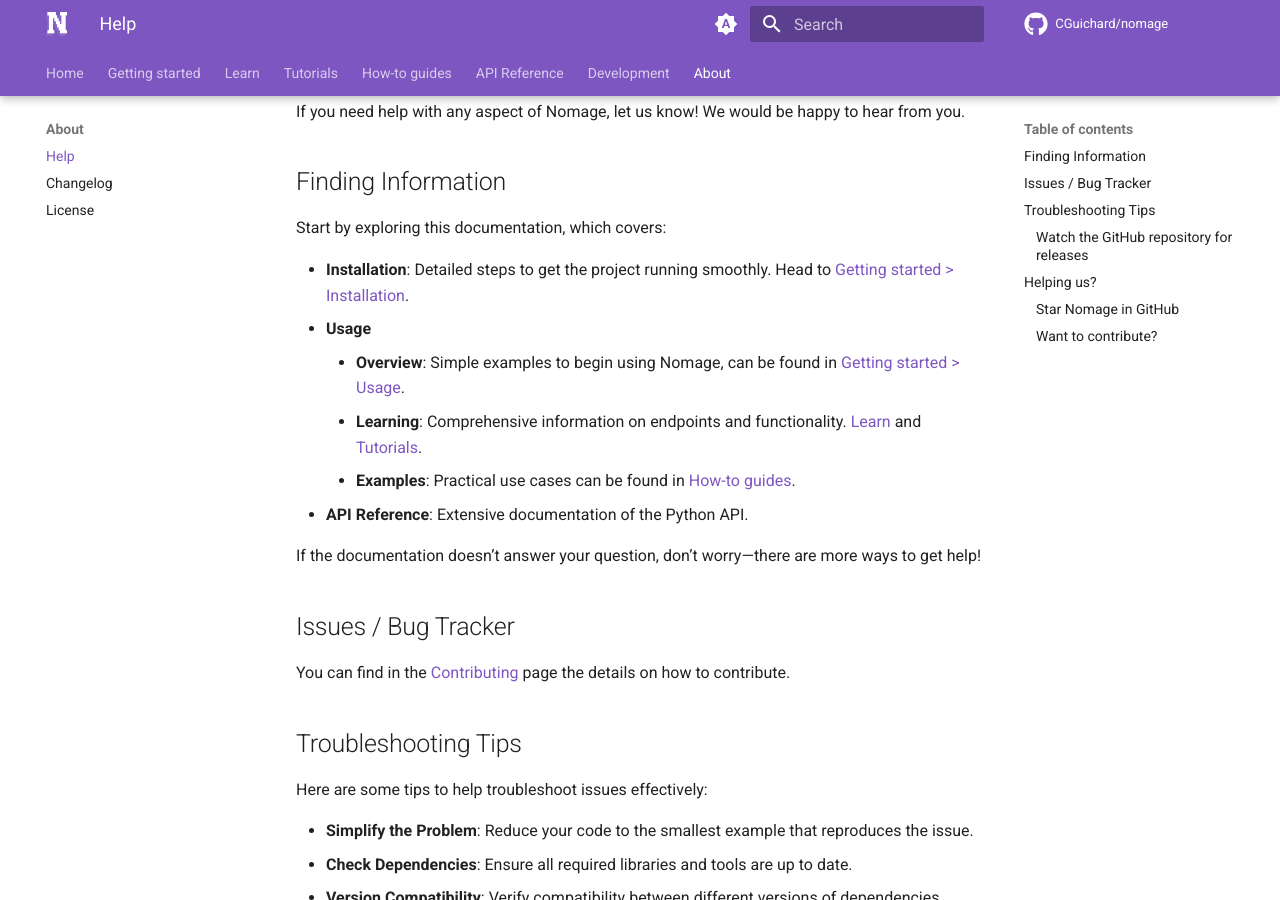
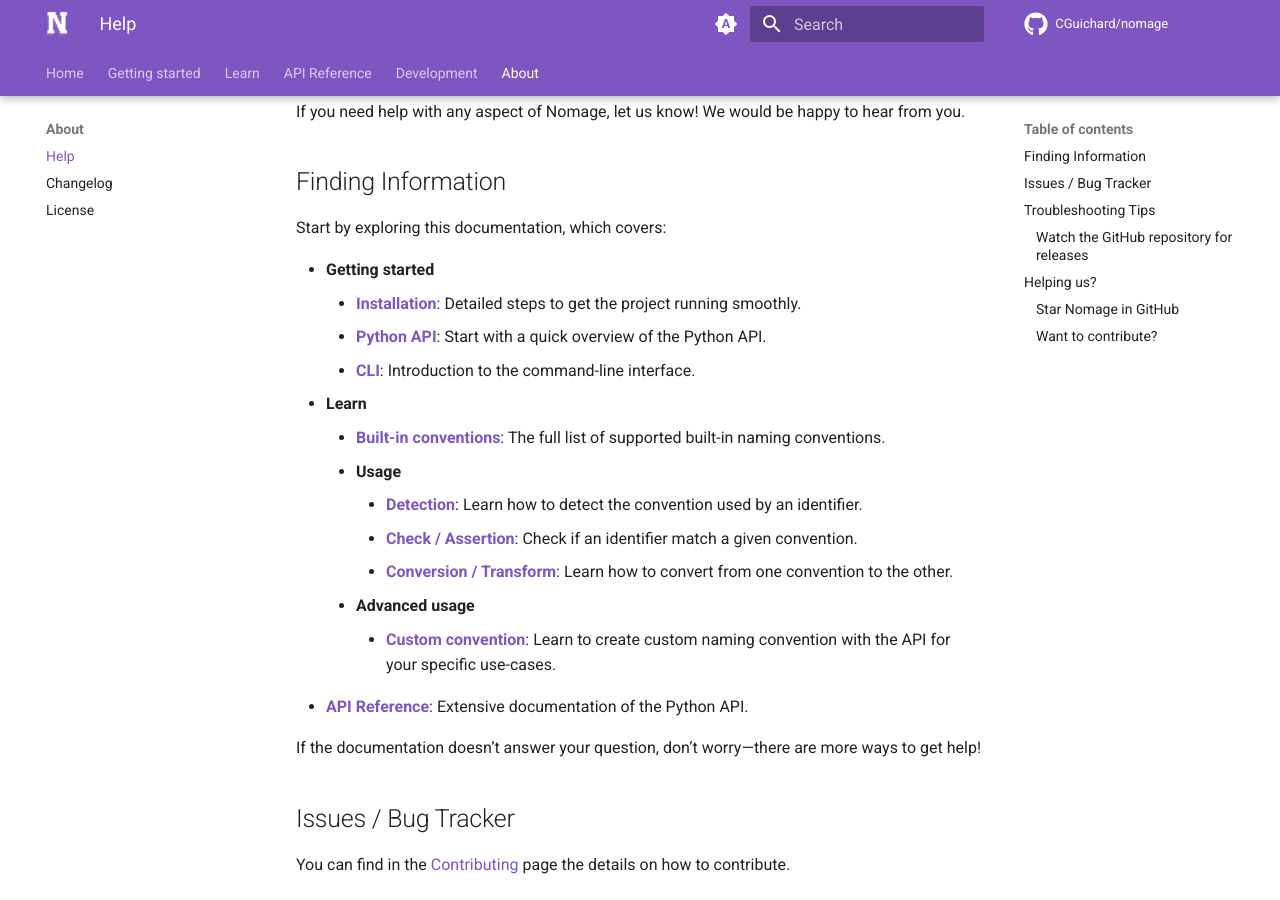
Before and after one commit to CGuichard/nomage, an MkDocs documentation site: the page built from docs/src/about/help.md, in a window 1280 px wide and 900 px high, scrolled down 196 px. Built offline with MkDocs 1.6.1 and Material for MkDocs 9.7.7, drawn with Linux system fonts in a browser that asks for light colours; comment, search, counter and statistics services are not loaded; the version menu is left out.

```diff
--- a/docs/mkdocs.yml
+++ b/docs/mkdocs.yml
@@ -19,6 +19,7 @@ theme:
     - content.action.edit
     - content.action.view
     - content.code.copy
+    - content.tabs.link
     - content.tooltips
     - navigation.footer
     - navigation.indexes
@@ -70,9 +71,18 @@ markdown_extensions:
   - pymdownx.emoji:
       emoji_index: !!python/name:material.extensions.emoji.twemoji
       emoji_generator: !!python/name:material.extensions.emoji.to_svg
+  - pymdownx.highlight:
+      anchor_linenums: true
+      line_spans: __span
+      pygments_lang_class: true
+      use_pygments: true
+  - pymdownx.inlinehilite
   - pymdownx.snippets:
       base_path: ["..", "src"]
       check_paths: true
+  - pymdownx.superfences
+  - pymdownx.tabbed:
+      alternate_style: true
   - toc:
       permalink: true
 
@@ -115,15 +125,18 @@ plugins:
 nav:
   - Home: index.md
   - Getting started:
-      - Installation: getting-started/install.md
-      - Usage: getting-started/usage.md
+      - getting-started/install.md
+      - getting-started/api.md
+      - CLI: getting-started/cli.md
   - Learn:
-      - learn/overview.md
-      - CLI: learn/cli.md
-  - Tutorials:
-      - tutorials/overview.md
-  - How-to guides:
-      - how-to/overview.md
+      - learn/index.md
+      - learn/conventions.md
+      - Usage:
+          - learn/usage/detect.md
+          - learn/usage/check.md
+          - learn/usage/convert.md
+      - Advanced usage:
+          - learn/advanced/custom_convention.md
   - API Reference: reference/api/
   - Development:
       - development/contributing.md
--- a/docs/src/about/help.md
+++ b/docs/src/about/help.md
@@ -9,15 +9,25 @@ If you need help with any aspect of Nomage, let us know! We would be happy to he
 
 Start by exploring this documentation, which covers:
 
-- **Installation**: Detailed steps to get the project running smoothly. Head to
-  [Getting started > Installation](../getting-started/install.md).
-- **Usage**
-    - **Overview**: Simple examples to begin using Nomage, can be found in
-      [Getting started > Usage](../getting-started/usage.md).
-    - **Learning**: Comprehensive information on endpoints and functionality.
-      [Learn](../learn/overview.md) and [Tutorials](../tutorials/overview.md).
-    - **Examples**: Practical use cases can be found in [How-to guides](../how-to/overview.md).
-- **API Reference**: Extensive documentation of the Python API.
+- **Getting started**
+    - **[Installation](../getting-started/install.md)**: Detailed steps to get the project
+      running smoothly.
+    - **[Python API](../getting-started/api.md)**: Start with a quick overview of the Python API.
+    - **[CLI](../getting-started/cli.md)**: Introduction to the command-line interface.
+- **Learn**
+    - **[Built-in conventions](../learn/conventions.md)**: The full list of supported built-in
+      naming conventions.
+    - **Usage**
+        - **[Detection](../learn/usage/detect.md)**: Learn how to detect the convention used
+          by an identifier.
+        - **[Check / Assertion](../learn/usage/check.md)**: Check if an identifier match a
+          given convention.
+        - **[Conversion / Transform](../learn/usage/convert.md)**: Learn how to convert from
+          one convention to the other.
+    - **Advanced usage**
+        - **[Custom convention](../learn/advanced/custom_convention.md)**: Learn to create
+          custom naming convention with the API for your specific use-cases.
+- **[API Reference](../reference/api/nomage/__init__.md)**: Extensive documentation of the Python API.
 
 If the documentation doesn’t answer your question, don’t worry—there are more ways to get help!
 
```
Also changed, not shown: docs/src/getting-started/api.md (added, +44 -0 lines), docs/src/getting-started/cli.md (added, +31 -0 lines), docs/src/getting-started/install.md (+52 -5 lines), docs/src/getting-started/usage.md (deleted, +0 -1 lines), docs/src/how-to/overview.md (deleted, +0 -3 lines), docs/src/index.md (+1 -1 lines), docs/src/learn/advanced/custom_convention.md (added, +96 -0 lines), docs/src/learn/cli.md (deleted, +0 -8 lines), docs/src/learn/conventions.md (added, +41 -0 lines), docs/src/learn/index.md (added, +11 -0 lines), docs/src/learn/overview.md (deleted, +0 -3 lines), docs/src/learn/usage/check.md (added, +58 -0 lines), docs/src/learn/usage/convert.md (added, +60 -0 lines), docs/src/learn/usage/detect.md (added, +63 -0 lines), 1 more files.
